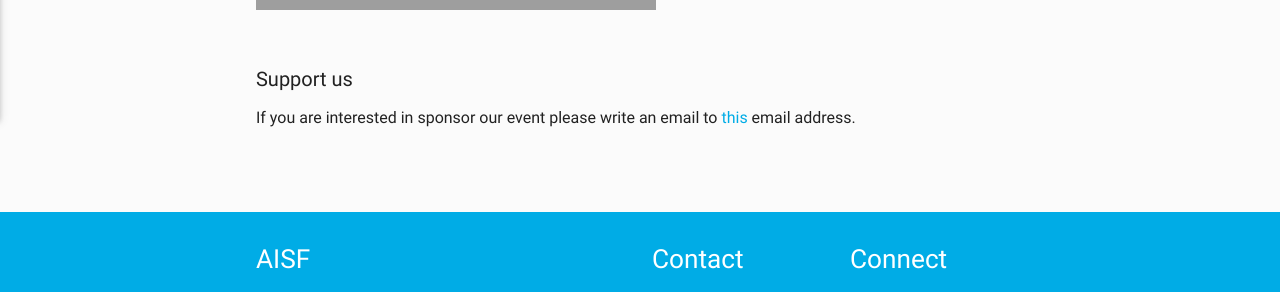
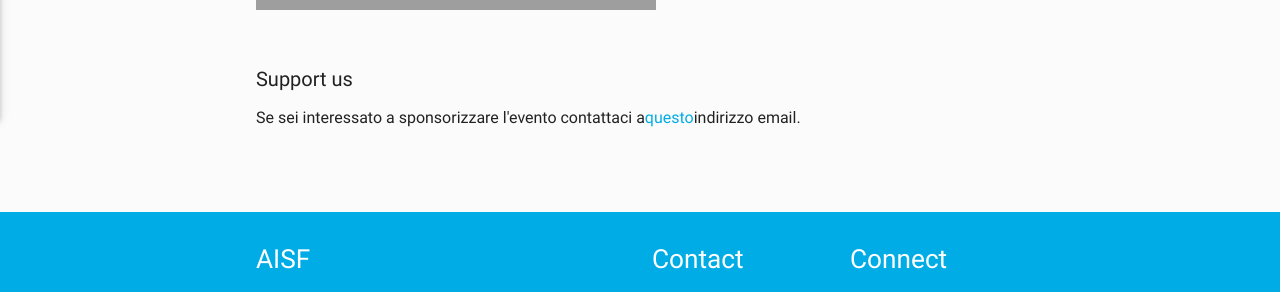
Before and after one commit to ai-sf/ring18, a Jekyll site: the page built from sponsors.html, in a window 1280 px wide. Shown: the part 840-1132 px from the top of the page. Built offline with Jekyll 4.4.1, drawn with Linux system fonts in a browser that asks for light colours; nearby versions of some CDN libraries.

Commit message:
Update sponsors.html

```diff
--- a/sponsors.html
+++ b/sponsors.html
@@ -16,7 +16,7 @@ title: Sponsors
   <div class="row">
     <div class="col s12">
       <h4>Support us</h4>
-      <p>If you are interested in sponsor our event please write an email to <a class="custom1-text" href="mailto:{{ site.data.sponsors.mail }}">this</a> email address.</p>
+      <p>Se sei interessato a sponsorizzare l'evento contattaci a<a class="custom1-text" href="mailto:{{ site.data.sponsors.mail }}">questo</a>indirizzo email.</p>
     </div><br>
   </div>
 </div>
```
